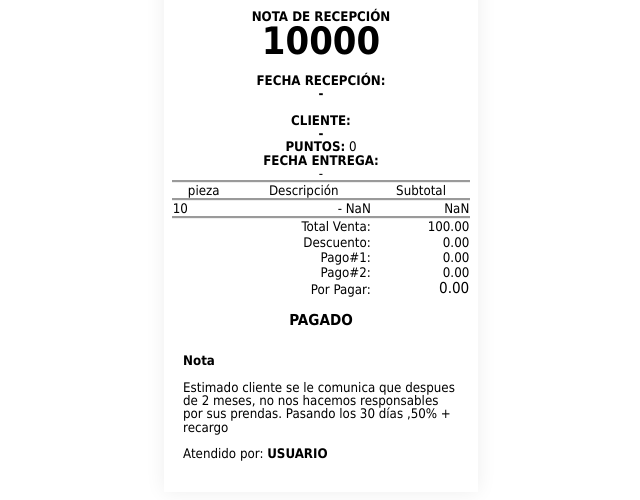
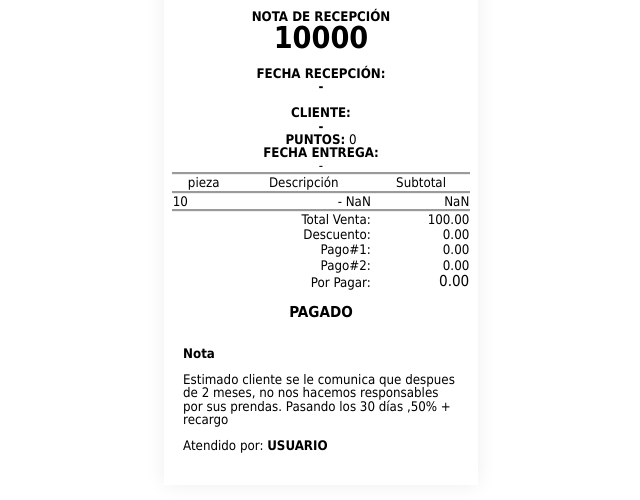
Before and after one commit to TickeVirtual/RossZule, a plain HTML site: page index.html in a window 1280 px wide. Shown: the part 300-800 px from the top of the page, without its empty margins (319-959 px from the left). Drawn offline with Linux system fonts and the light colour scheme; a script that the page names is missing.

Commit message:
Update estilo.css

```diff
--- a/estilo.css
+++ b/estilo.css
@@ -28,7 +28,7 @@
 
                     .nro_boleta {
                         margin: 0;
-                        font-size: 10mm !important;
+                        font-size: 8mm !important;
                     }
                     .font-small {
                       font-size: 0.5mm;
```
